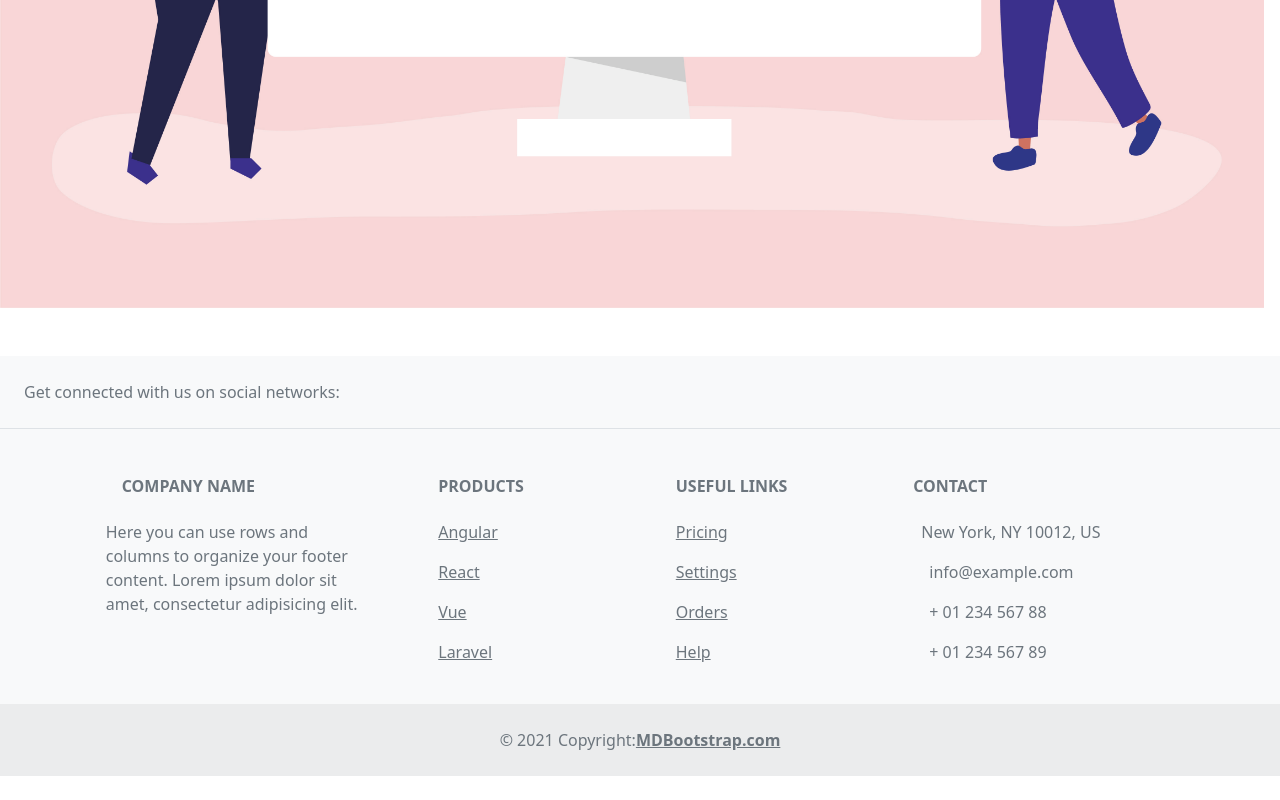
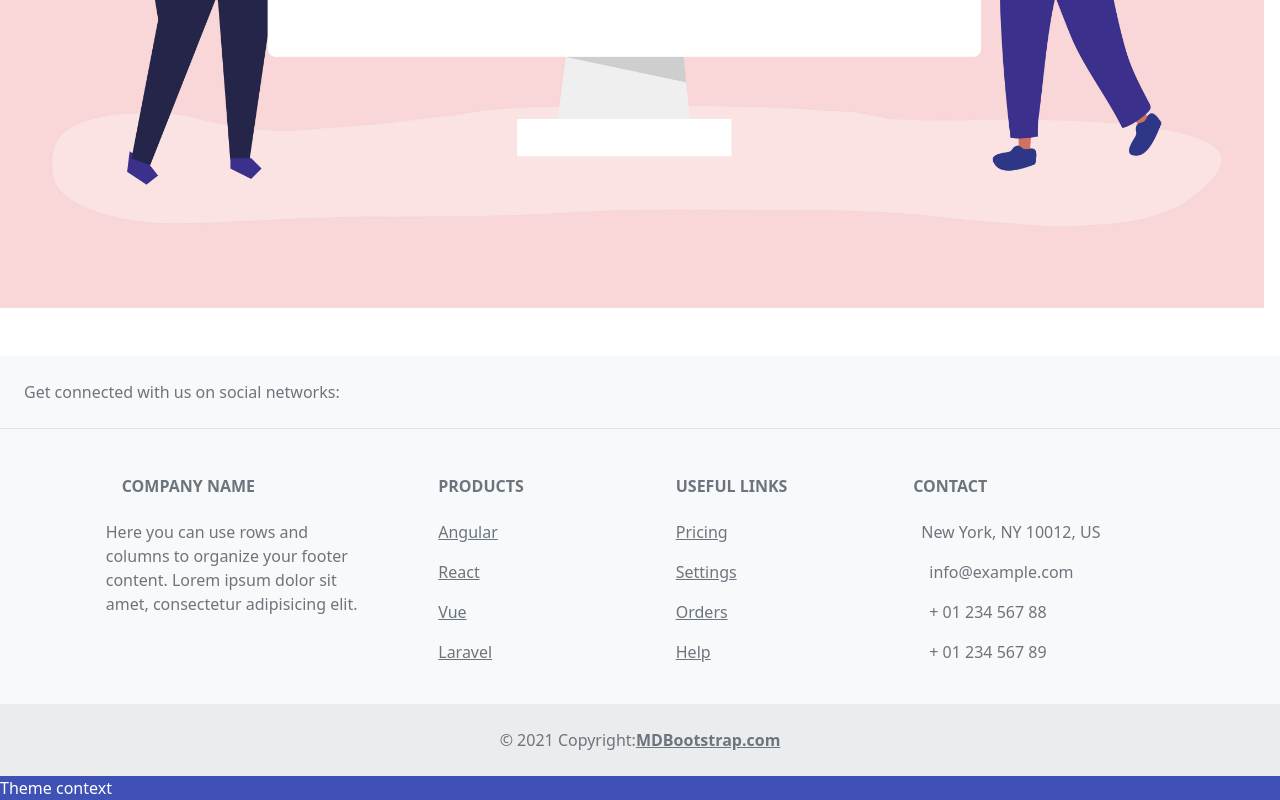
Before and after one commit to juliaafaqir/react-task, a React (Vite) app: page / in a window 1280 px wide. Shown: the part 667-1467 px from the top of the page. Before the commit the page ends 1443 px from the top, so only its background shows below. Built offline with nearby package versions, Linux system fonts and the light colour scheme.

Commit message:
TS Context example

```diff
--- a/src/App.tsx
+++ b/src/App.tsx
@@ -1,29 +1,26 @@
+import React, { useState } from "react";
 import { Link, Route, Routes } from "react-router-dom";
 import { Home } from "./pages/Home";
 import { About } from "./pages/About";
 import { Contact } from "./pages/Contact";
 import { NotFound } from "./pages/NotFound";
-import "./App.css"
-
-
+import { ThemeContextProvider } from "./components/context/ThemeContext";
+import { Box } from "./components/context/Box";
+import "./App.css";
 
 function App() {
   return (
     <>
-    {/* <nav>
-      <ul>
-        <li><Link to="/">Home</Link></li>
-        <li><Link to="/about">About</Link></li>
-        <li><Link to="/contact">Contact</Link></li>
-      </ul>
-    </nav> */}
-    <Routes>
-      <Route path="/" element={<Home />} />
-      <Route path="/about" element={<About />} />
-      <Route path="/contact" element={<Contact />} />
-      <Route path="/NotFound" element={<NotFound />} />
+      <Routes>
+        <Route path="/" element={<Home />} />
+        <Route path="/about" element={<About />} />
+        <Route path="/contact" element={<Contact />} />
+        <Route path="*" element={<NotFound />} />
+      </Routes>
 
-    </Routes>
+      <ThemeContextProvider>
+        <Box />
+      </ThemeContextProvider>
     </>
   );
 }
--- a/src/components/Header.tsx
+++ b/src/components/Header.tsx
@@ -1,7 +1,7 @@
 import Container from "react-bootstrap/Container";
 import Nav from "react-bootstrap/Nav";
 import Navbar from "react-bootstrap/Navbar";
-import { Link } from "react-router-dom";
+import { Link, NavLink } from "react-router-dom";
 
 
 const Header = () => {
@@ -12,9 +12,9 @@ const Header = () => {
         <Navbar.Toggle aria-controls="responsive-navbar-nav" />
         <Navbar.Collapse id="responsive-navbar-nav">
           <Nav className="me-auto">
-            <Link to="/"> Home </Link>
-            <Link to="/about"> About </Link>
-            <Link to="/contact"> Contact </Link>
+            <NavLink to="/"> Home </NavLink>
+            <NavLink to="/about"> About </NavLink>
+            <NavLink to="/contact"> Contact </NavLink>
           </Nav>
         </Navbar.Collapse>
       </Container>
--- /dev/null
+++ b/src/components/context/Box.tsx
@@ -0,0 +1,13 @@
+import { useContext } from 'react'
+import { ThemeContext } from './ThemeContext'
+
+export const Box = () => {
+    const theme = useContext(ThemeContext)
+    return (
+    <div
+        style={{ backgroundColor: theme.primary.main, color: theme.primary.text}}
+    >
+        Theme context
+    </div>
+    )
+}
--- /dev/null
+++ b/src/components/context/ThemeContext.tsx
@@ -0,0 +1,14 @@
+import { createContext, useContext, useState } from 'react';
+import { theme } from './theme'
+
+type ThemeContextProviderProps = {
+  children : React.ReactNode
+}
+
+export const ThemeContext =createContext(theme)
+
+export const  ThemeContextProvider = ({
+   children,
+}:ThemeContextProviderProps) => {
+  return <ThemeContext.Provider value={theme}>{children}</ThemeContext.Provider>
+}
--- /dev/null
+++ b/src/components/context/theme.ts
@@ -0,0 +1,10 @@
+export const theme = {
+    primary: {
+        main: '#3f51b5',
+        text: '#fff'
+    },
+    secondary: {
+        main: '#f50057',
+        text: '#fff'
+    }
+}
--- a/src/pages/NotFound.tsx
+++ b/src/pages/NotFound.tsx
@@ -1,11 +1,20 @@
+import { useEffect } from 'react';
 import  Header  from "../components/Header"
 import  Footer  from "../components/Footer"
+import { useNavigate } from "react-router-dom"
 
 export function NotFound() {
-    return (
+    const navigate = useNavigate()
+
+    useEffect(()=> {
+    setTimeout(()=> {
+        navigate("/")
+    }, 1500)
+}, [])
+return (
         <>
         <Header />
-            <img height="663px" src="/assets/not-found.jpg" alt="Page not found img"  />
+            <img height="670px" src="/assets/not-found.jpg" alt="Page not found img"  />
             <br /><br /><br />
 \        <Footer />
         </>
```
